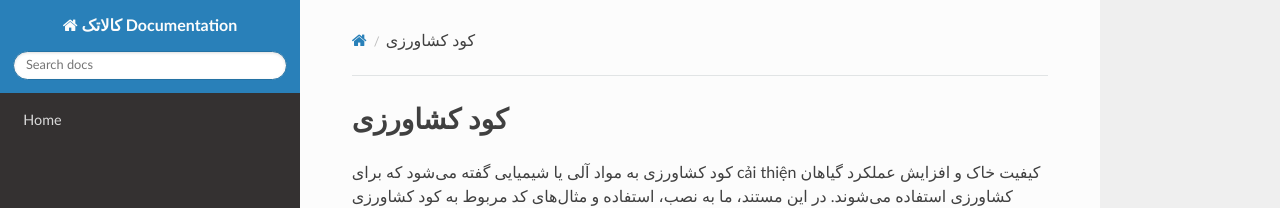
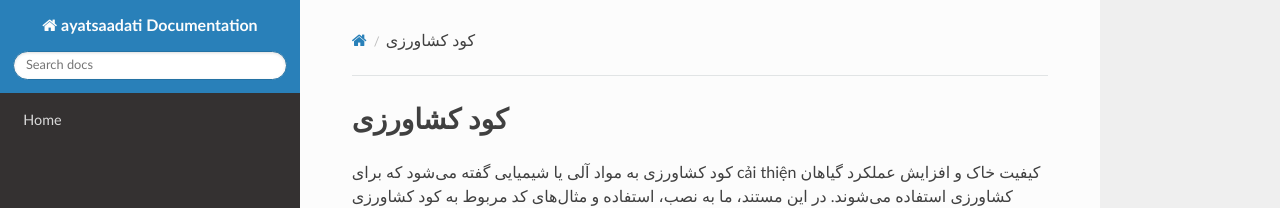
Before and after one commit to sahandsahabi553-prog/terraform-google-semantic-docs, an MkDocs documentation site: the page built from docs/کود-کشاورزی.md, in a window 1280 px wide. Shown: the top 208 px of the page. Built offline with MkDocs 1.6.1, drawn with Linux system fonts in a browser that asks for light colours; nearby versions of some CDN libraries.

Commit message:
Add RTD config

```diff
--- a/mkdocs.yml
+++ b/mkdocs.yml
@@ -1,4 +1,4 @@
-site_name: کالاتک Documentation
+site_name: ayatsaadati Documentation
 nav:
   - Home: index.md
 theme: readthedocs
```
